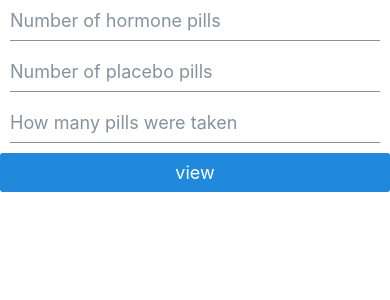
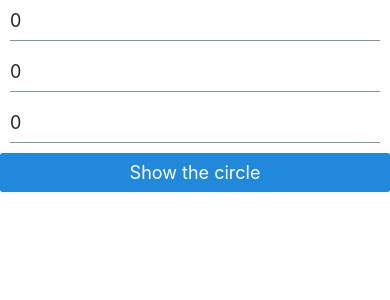
Before and after one commit to junusheva/ocpills, a React Native app: screen / in a window 390 px wide. Shown: the top 300 px of the page. Built offline with nearby package versions, Linux system fonts and the light colour scheme.

Commit message:
Change the day number through the form

```diff
--- a/App.js
+++ b/App.js
@@ -8,15 +8,23 @@ import DayCircle from "./src/DayCircle.js";
 export default function App() {
   const [viewForm, setViewForm] = useState(true);
   const [formData, setFormData] = useState({
-    hormonePillsNum: { placeholder: "Number of hormone pills", value: "" },
-    placeboPillsNum: { placeholder: "Number of placebo pills", value: "" },
-    takenPillsNum: { placeholder: "How many pills were taken", value: "" }
+    // we might need first pill date
+    hormonePillsNum: { placeholder: "Number of hormone pills", value: 0 },
+    placeboPillsNum: { placeholder: "Number of placebo pills", value: 0 },
+    takenPillsNum: { placeholder: "How many pills were taken", value: 0 }
   });
 
   return (
     <View className="flex-1 items-center justify-center p-10">
-      {viewForm ? <Form formFields={formData} /> : <DayCircle />}
-      <Button title="view" onPress={() => setViewForm(!viewForm)} />
+      {viewForm ? (
+        <Form formFields={formData} setFormData={setFormData} />
+      ) : (
+        <DayCircle dayNumber={formData?.takenPillsNum?.value || 0} />
+      )}
+      <Button
+        title={viewForm ? "Show the circle" : "Update data"}
+        onPress={() => setViewForm(!viewForm)}
+      />
     </View>
   );
 }
--- a/src/DayCircle.js
+++ b/src/DayCircle.js
@@ -1,9 +1,10 @@
 import { Text, View } from "react-native";
 
-const DayCircle = () => {
+const DayCircle = (props) => {
+  const { dayNumber } = props;
   return (
     <View className="m-5 px-12 py-14 border-2 border-solid border-black rounded-full">
-      <Text>Day 1</Text>
+      <Text>Day {dayNumber}</Text>
     </View>
   );
 };
--- a/src/Form.js
+++ b/src/Form.js
@@ -3,16 +3,26 @@ import Icon from "react-native-vector-icons/MaterialCommunityIcons";
 import { Input } from "@rneui/themed";
 
 export default function Form(props) {
-  const { formFields } = props;
+  const { formFields, setFormData } = props;
+  const onChange = (value, fieldKey) => {
+    const copy = { ...formFields };
+    const fieldCopy = { ...copy[fieldKey] };
+    fieldCopy.value = value;
+    copy[fieldKey] = fieldCopy;
+    setFormData(copy);
+  };
   return (
     <>
       {Object.keys(formFields).map((fieldKey) => {
         const field = formFields[fieldKey];
         return (
           <Input
-            value={field?.value}
+            onChangeText={(value) => onChange(value, fieldKey)}
+            key={field?.placeholder}
+            value={`${field?.value}`}
             disabledInputStyle={{ background: "#ddd" }}
             placeholder={field.placeholder}
+            keyboardType="numeric"
           />
         );
       })}
```
